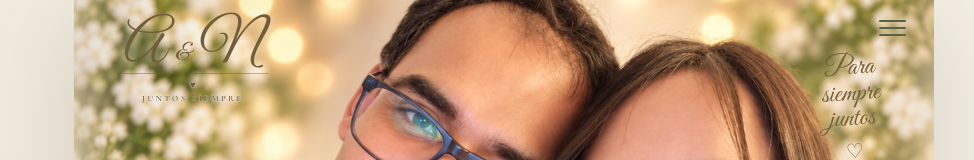
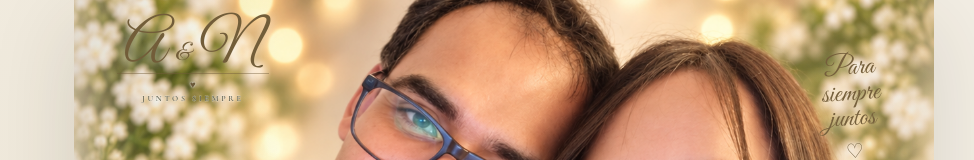
Before and after one commit to katherine-valcarce/invitaciones, a React (Vite) app: page /matrimonios/antonio-nicole in a window 1280 px wide. Shown: the top 160 px of the page, without its empty margins (136-1110 px from the left). Built offline with nearby package versions, Linux system fonts and the light colour scheme.

Commit message:
style: remove decorative hero menu lines

```diff
--- a/src/templates/weddings/ElegantFloralWedding.tsx
+++ b/src/templates/weddings/ElegantFloralWedding.tsx
@@ -70,11 +70,6 @@ export default function ElegantFloralWedding({
 
         <div className="hero__phrase">{invitation.heroPhrase}</div>
 
-        <span className="hero__menu" aria-hidden="true">
-          <i />
-          <i />
-          <i />
-        </span>
 
         <img
           className="hero-flower hero-flower--left"
```
